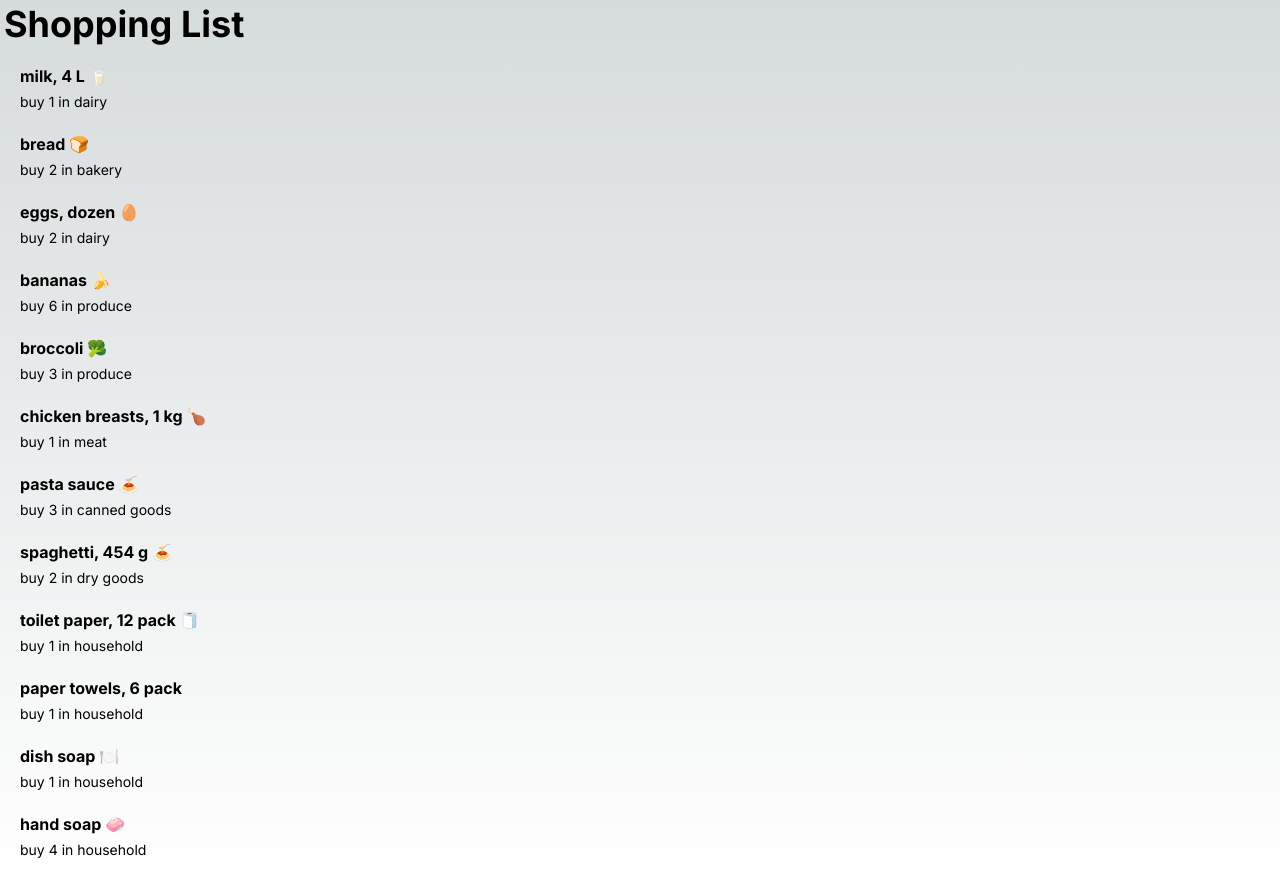
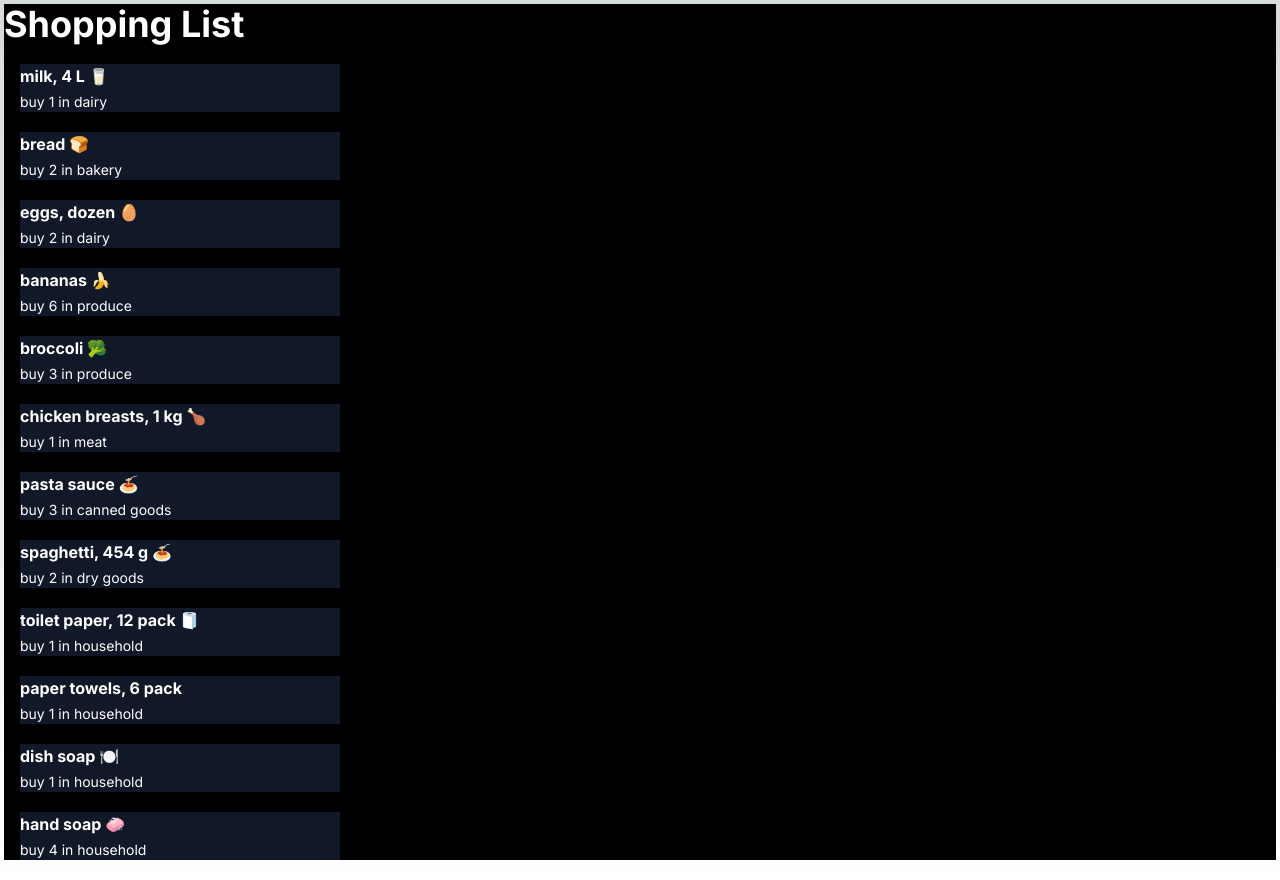
Before and after one commit to cuiyiye/cprg306-assignments, a Next.js app: page /week-3 in a window 1280 px wide. Built offline with nearby package versions, Linux system fonts and the light colour scheme.

Commit message:
week-3 finished

```diff
--- a/app/week-3/item.js
+++ b/app/week-3/item.js
@@ -1,9 +1,9 @@
 export default function Item(props)
 {
     return (
-        <div className = "m-5 ml-4">
-            <h2 className = " text-black-900 font-bold ">{props.name}</h2>
-            <p className = "mt-1 text-sm text-black-500"> buy {props.quantity} in {props.category} </p>
+        <div className = "m-5 ml-4 bg-gray-900 max-w-xs">
+            <h2 className = " font-bold ">{props.name}</h2>
+            <p className = "mt-1 text-sm"> buy {props.quantity} in {props.category} </p>
 
         </div>
     );
--- a/app/week-3/page.js
+++ b/app/week-3/page.js
@@ -3,7 +3,7 @@ import ItemList from './item-list.js';
 export default function Page() {
 
     return(
-        <main className = "m-1 ml-1">
+        <main className = "m-1 ml-1 bg-black text-white">
             <h1 className = "text-4xl font-bold">Shopping List</h1>
             <ItemList></ItemList>
         </main>
```
